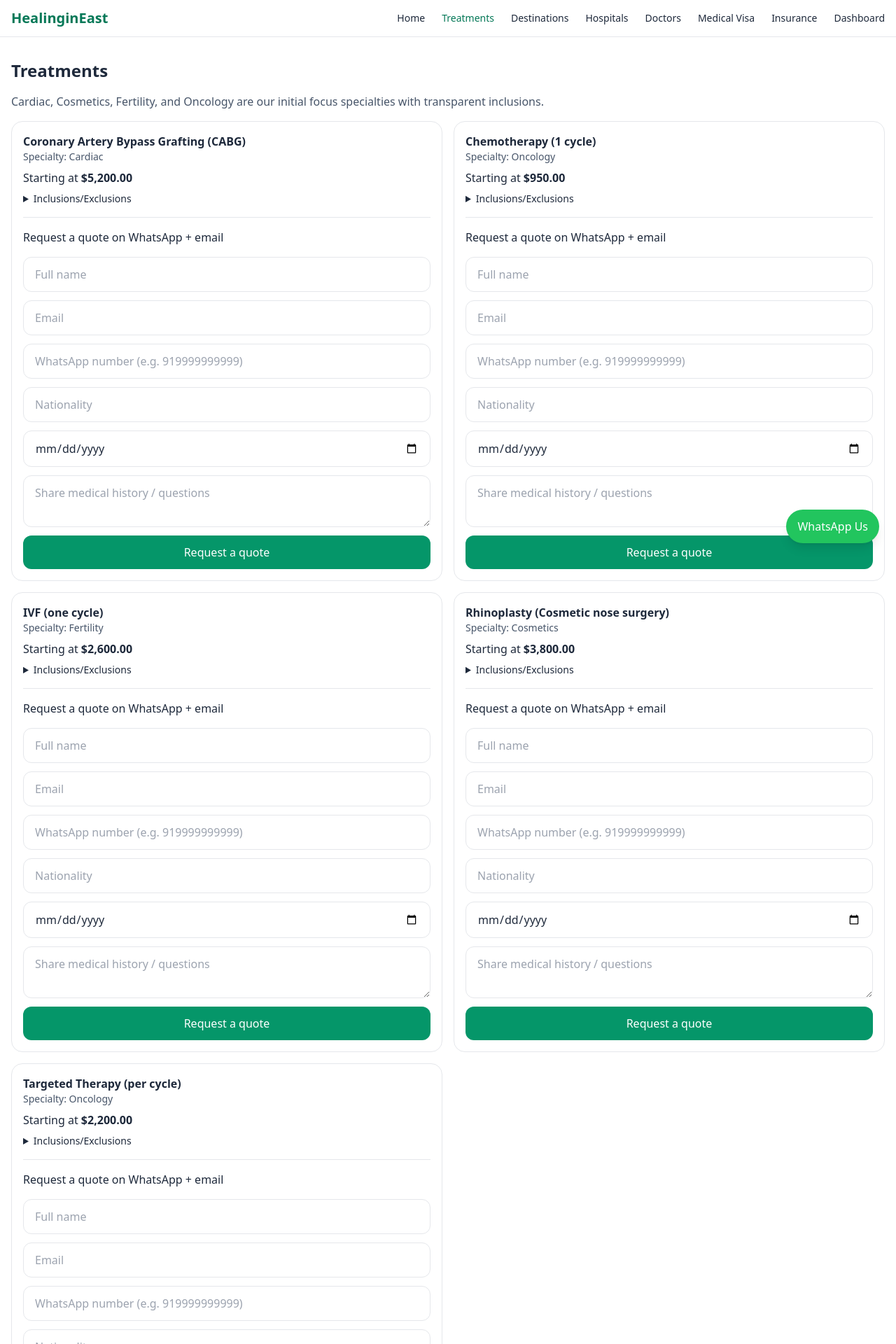
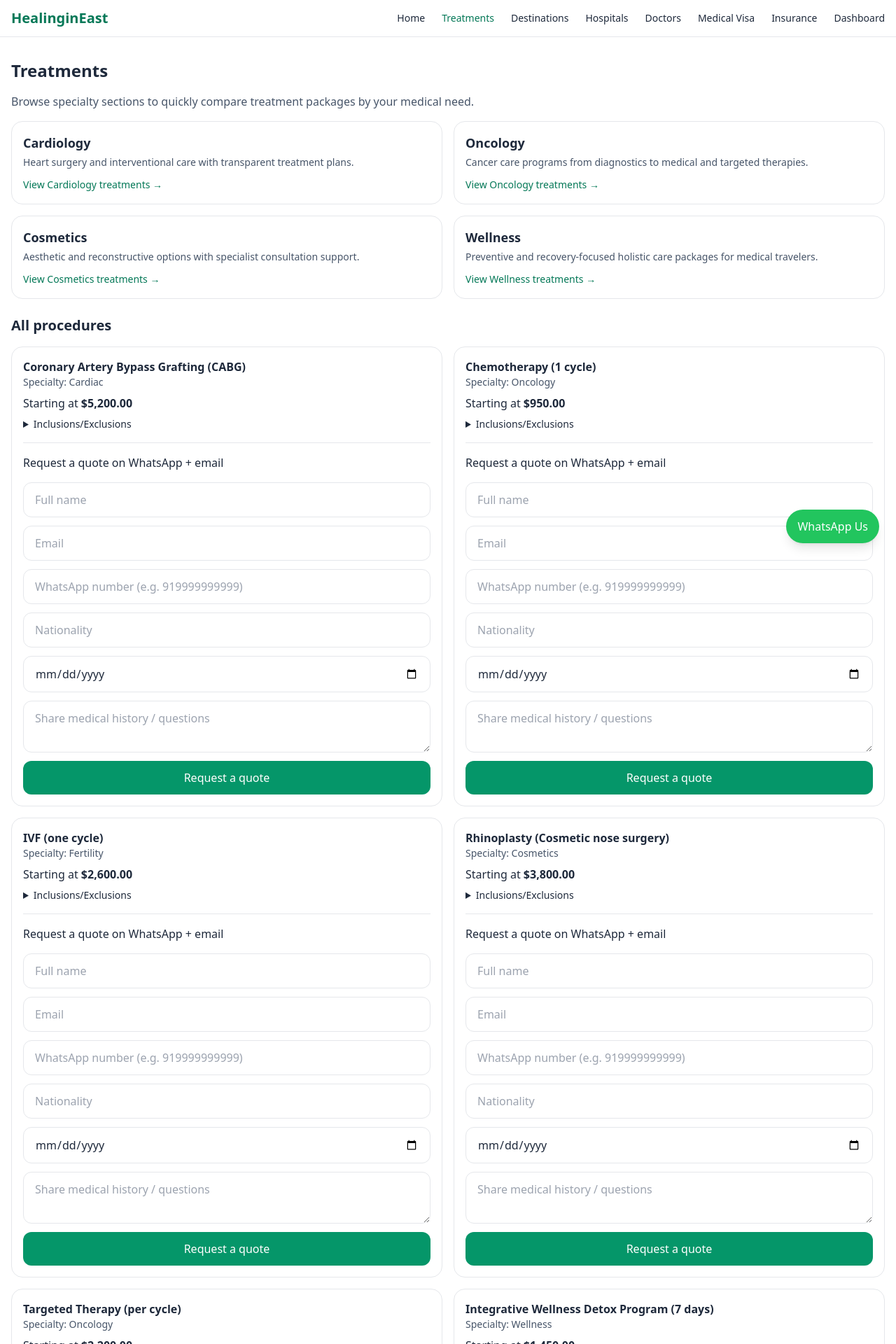
Before and after one commit to bhargavthakkar496/Healineast, a Next.js app: page /treatments in a window 1280 px wide. Shown: the top 1920 px of the page at 70% size. Built offline with nearby package versions, Linux system fonts and the light colour scheme.

Commit message:
Add treatment subcategory pages for key specialties

```diff
--- /dev/null
+++ b/app/treatments/[subcategory]/page.tsx
@@ -0,0 +1,48 @@
+import Link from 'next/link';
+import { notFound } from 'next/navigation';
+
+import ProcedureCard from '@/components/ProcedureCard';
+import { procedures } from '@/lib/data';
+
+const categoryConfig = {
+  cardiology: { title: 'Cardiology', specialties: ['Cardiac'] },
+  oncology: { title: 'Oncology', specialties: ['Oncology'] },
+  cosmetics: { title: 'Cosmetics', specialties: ['Cosmetics'] },
+  wellness: { title: 'Wellness', specialties: ['Wellness'] },
+} as const;
+
+type CategoryKey = keyof typeof categoryConfig;
+
+export function generateStaticParams() {
+  return Object.keys(categoryConfig).map((subcategory) => ({ subcategory }));
+}
+
+export default function TreatmentSubcategoryPage({ params }: { params: { subcategory: string } }) {
+  const category = categoryConfig[params.subcategory as CategoryKey];
+
+  if (!category) {
+    notFound();
+  }
+
+  const filteredProcedures = procedures.filter((procedure) =>
+    (category.specialties as readonly string[]).includes(procedure.specialty)
+  );
+
+  return (
+    <div className="space-y-4">
+      <div className="space-y-2">
+        <Link href="/treatments" className="text-sm text-brand-700 hover:underline">
+          ← Back to all treatments
+        </Link>
+        <h1 className="text-2xl font-bold">{category.title} Treatments</h1>
+        <p className="text-slate-600">Compare procedure options, inclusions, and estimated stay durations.</p>
+      </div>
+
+      <div className="grid grid-cols-1 md:grid-cols-2 gap-4">
+        {filteredProcedures.map((procedure) => (
+          <ProcedureCard key={procedure.id} procedure={procedure} />
+        ))}
+      </div>
+    </div>
+  );
+}
--- a/app/treatments/page.tsx
+++ b/app/treatments/page.tsx
@@ -1,14 +1,51 @@
+
+import Link from 'next/link';
 
 import { procedures } from '@/lib/data';
 import ProcedureCard from '@/components/ProcedureCard';
 
 export const metadata = { title: 'Treatments' };
 
+const subcategories = [
+  {
+    slug: 'cardiology',
+    title: 'Cardiology',
+    description: 'Heart surgery and interventional care with transparent treatment plans.',
+  },
+  {
+    slug: 'oncology',
+    title: 'Oncology',
+    description: 'Cancer care programs from diagnostics to medical and targeted therapies.',
+  },
+  {
+    slug: 'cosmetics',
+    title: 'Cosmetics',
+    description: 'Aesthetic and reconstructive options with specialist consultation support.',
+  },
+  {
+    slug: 'wellness',
+    title: 'Wellness',
+    description: 'Preventive and recovery-focused holistic care packages for medical travelers.',
+  },
+] as const;
+
 export default function TreatmentsPage() {
   return (
     <div className="space-y-4">
       <h1 className="text-2xl font-bold">Treatments</h1>
-      <p className="text-slate-600">Cardiac, Cosmetics, Fertility, and Oncology are our initial focus specialties with transparent inclusions.</p>
+      <p className="text-slate-600">Browse specialty sections to quickly compare treatment packages by your medical need.</p>
+
+      <div className="grid grid-cols-1 md:grid-cols-2 gap-4">
+        {subcategories.map((section) => (
+          <Link key={section.slug} href={`/treatments/${section.slug}`} className="block border rounded-2xl p-4 hover:border-brand-500 hover:bg-brand-50/40 transition">
+            <h2 className="text-lg font-semibold">{section.title}</h2>
+            <p className="mt-1 text-sm text-slate-600">{section.description}</p>
+            <span className="mt-3 inline-block text-sm font-medium text-brand-700">View {section.title} treatments →</span>
+          </Link>
+        ))}
+      </div>
+
+      <h2 className="text-xl font-semibold pt-2">All procedures</h2>
       <div className="grid grid-cols-1 md:grid-cols-2 gap-4">
         {procedures.map((pr) => (<ProcedureCard key={pr.id} procedure={pr} />))}
       </div>
--- a/lib/data.ts
+++ b/lib/data.ts
@@ -81,6 +81,21 @@ export const providers: Provider[] = [
     rating: 4.4,
     reviewCount: 142,
     distanceToAirportKm: 28,
+  },
+  {
+    id: 'prov_blr_well',
+    org_name: 'HealinginEast Partner · Bengaluru Integrative Wellness Center',
+    accreditations: ['NABH'],
+    country: 'India',
+    city: 'Bengaluru',
+    address: 'MG Road, Bengaluru',
+    geo: { lat: 12.9716, lng: 77.5946 },
+    verified: true,
+    languages: ['English','Hindi','Kannada'],
+    specialties: ['Wellness'],
+    rating: 4.6,
+    reviewCount: 128,
+    distanceToAirportKm: 34,
   }
 ];
 
@@ -90,6 +105,7 @@ export const doctors: Doctor[] = [
   { id: 'doc_kiran', provider_id: 'prov_kath_fert', name: 'Dr. Kiran Shrestha', specialties: ['Fertility'], experience_years: 12, languages: ['English','Nepali','Hindi'], rating: 4.6 },
   { id: 'doc_amina', provider_id: 'prov_dxb_cos', name: 'Dr. Amina Al-Sabah', specialties: ['Cosmetics'], experience_years: 14, languages: ['Arabic','English','Russian'], rating: 4.7 },
   { id: 'doc_ivan', provider_id: 'prov_mow_onc', name: 'Dr. Ivan Petrov', specialties: ['Oncology'], experience_years: 16, languages: ['Russian','English'], rating: 4.4 },
+  { id: 'doc_nisha', provider_id: 'prov_blr_well', name: 'Dr. Nisha Rao', specialties: ['Wellness'], experience_years: 11, languages: ['English','Hindi','Kannada'], rating: 4.7 },
 ];
 
 export const procedures: Procedure[] = [
@@ -147,5 +163,16 @@ export const procedures: Procedure[] = [
     inclusions: ['Drug cost', 'Oncologist review', 'Day-care'],
     exclusions: ['Genetic panel', 'Imaging'],
     avg_LOS_days: 1,
+  },
+  {
+    id: 'proc_detox_blr',
+    provider_id: 'prov_blr_well',
+    name: 'Integrative Wellness Detox Program (7 days)',
+    specialty: 'Wellness',
+    base_price: 1450,
+    currency: 'USD',
+    inclusions: ['Physician consult', 'Nutrition plan', 'Guided therapies', 'Daily monitoring'],
+    exclusions: ['Flights', 'Companion stay', 'Extended rehab'],
+    avg_LOS_days: 7,
   }
 ];
--- a/lib/schema.ts
+++ b/lib/schema.ts
@@ -11,7 +11,7 @@ export interface Provider {
   geo: { lat: number; lng: number };
   verified: boolean;
   languages: string[];
-  specialties: ('Cardiac'|'Oncology'|'Fertility'|'Cosmetics')[];
+  specialties: ('Cardiac'|'Oncology'|'Fertility'|'Cosmetics'|'Wellness')[];
   rating: number;
   reviewCount: number;
   distanceToAirportKm?: number;
@@ -21,7 +21,7 @@ export interface Doctor {
   id: string;
   provider_id: string;
   name: string;
-  specialties: ('Cardiac'|'Oncology'|'Fertility'|'Cosmetics')[];
+  specialties: ('Cardiac'|'Oncology'|'Fertility'|'Cosmetics'|'Wellness')[];
   experience_years: number;
   languages: string[];
   rating: number;
@@ -31,7 +31,7 @@ export interface Procedure {
   id: string;
   provider_id: string;
   name: string;
-  specialty: 'Cardiac'|'Oncology'|'Fertility'|'Cosmetics';
+  specialty: 'Cardiac'|'Oncology'|'Fertility'|'Cosmetics'|'Wellness';
   base_price: number; // indicative in provider currency
   currency: string;
   inclusions: string[];
```
